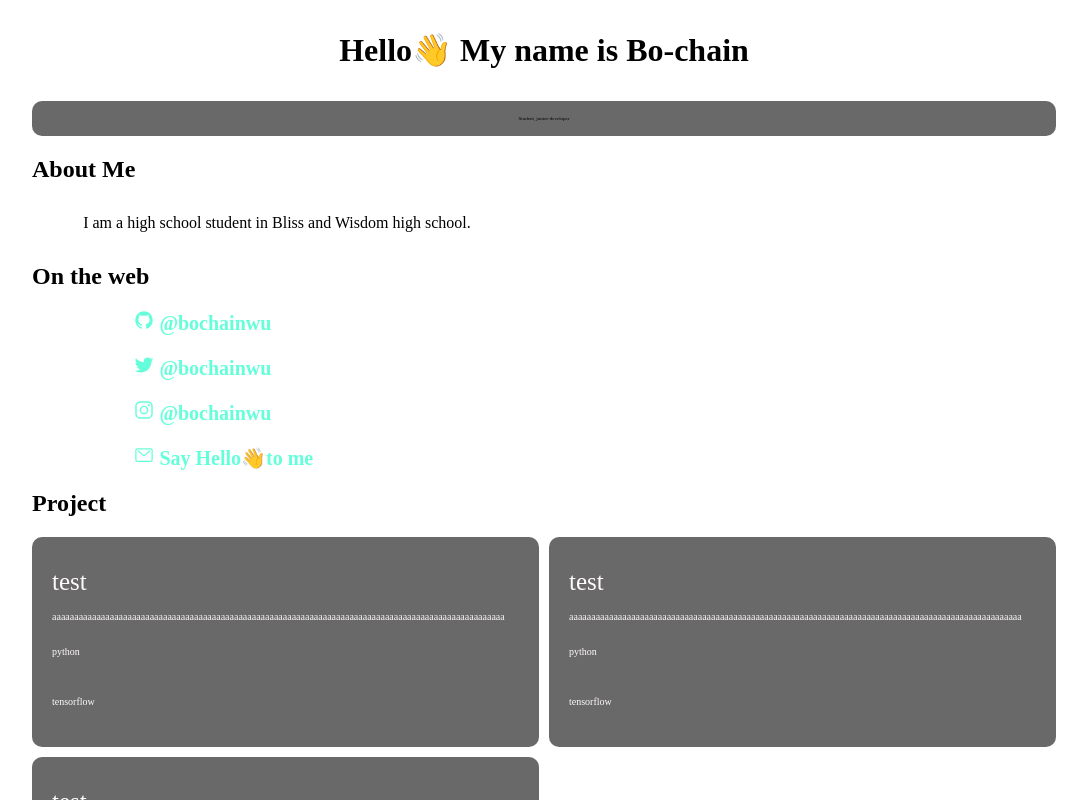
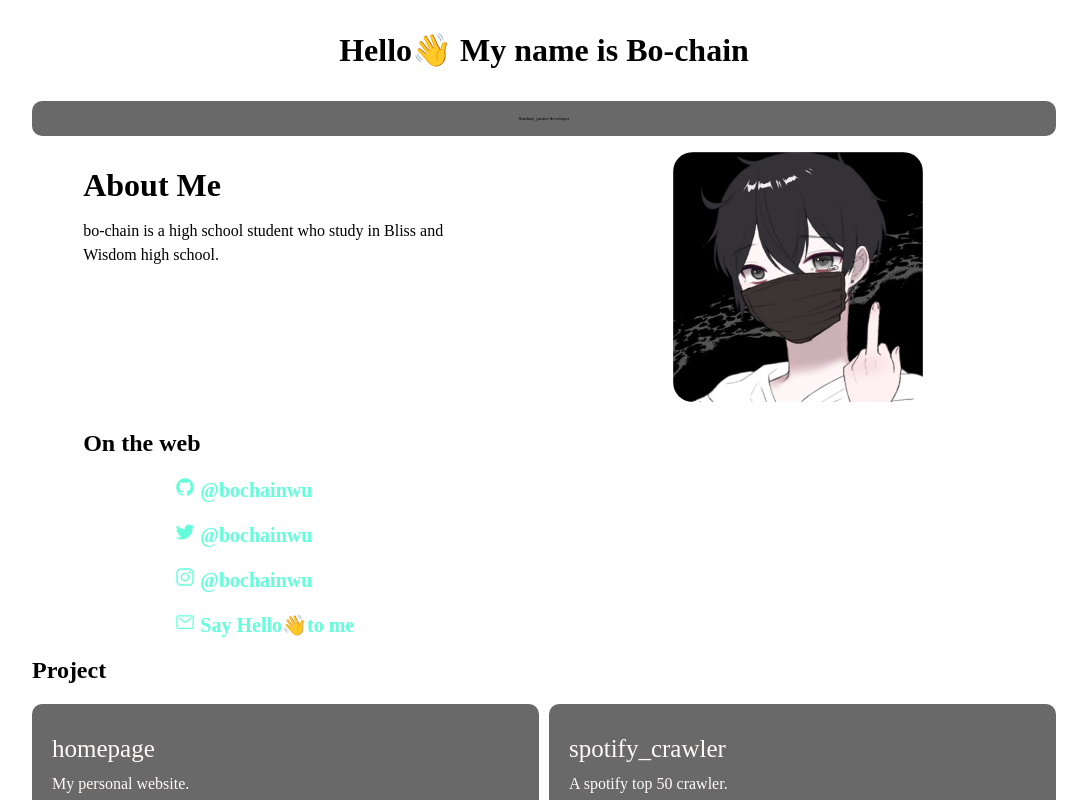
Before and after one commit to cantpr09ram/homepage, a React (Create React App) app: page / in a window 1280 px wide. Shown: the top 800 px of the page, without its empty margins (96-1183 px from the left). Built offline with nearby package versions, Linux system fonts and the light colour scheme.

Commit message:
update About and Project

```diff
--- a/src/App.css
+++ b/src/App.css
@@ -1,38 +1,3 @@
-.App {
-  text-align: center;
-}
-
-.App-logo {
-  height: 40vmin;
-  pointer-events: none;
-}
-
-@media (prefers-reduced-motion: no-preference) {
-  .App-logo {
-    animation: App-logo-spin infinite 20s linear;
-  }
-}
-
-.App-header {
-  background-color: #282c34;
-  min-height: 100vh;
-  display: flex;
-  flex-direction: column;
-  align-items: center;
-  justify-content: center;
-  font-size: calc(10px + 2vmin);
-  color: white;
-}
-
 .App-link {
   color: #61dafb;
 }
-
-@keyframes App-logo-spin {
-  from {
-    transform: rotate(0deg);
-  }
-  to {
-    transform: rotate(360deg);
-  }
-}
--- a/src/App.js
+++ b/src/App.js
@@ -4,7 +4,6 @@ import Project from './components/Project'
 import OnTheWeb from './components/OnTheWeb'
 import Footer from'./components/Footer'
 import styled from '@emotion/styled';
-import { ThemeProvider } from '@emotion/react';
 import useRWD from "./components/useRWD";
 
 
@@ -18,7 +17,7 @@ const App = () => {
   return (
     <Theme >
       <Hello />
-      <About />
+      <About wininfo = {winsize} />
       <OnTheWeb />
       <Project wininfo = {winsize} />
       <Footer />
--- a/src/components/About.js
+++ b/src/components/About.js
@@ -1,22 +1,79 @@
 import React from "react";
 import styled from "@emotion/styled";
-import { ReactComponent as pic } from './img/Profile Picture.png';
+import Me from './img/bochain.png';
 
-//const test = "I'm a software engineer and artist based in Toronto. I have profound interest in full-stack development, machine learning, human-computer interactions, and everything in between."
-
-const AboutMe = styled.p`
+const Container = styled.p`
+    display: flex;
+    gap: 96px;
+    justify-content: center;
     padding-left: 5%;
     padding-right: 5%;
     line-height:40px;
 `;
 
-const About = () => {
+const AboutInfo = styled.div`
+    flex-basis: ${({ size }) => (size === "tablet" ? 'auto' : '60%')};
+    display: flex;
+    gap: 96px;
+    line-height: 24px;
+    flex-direction: column;
+    overflow: hidden;
+`;
+
+const Title = styled.h1`
+    text-align: ${({ size }) => (size === "tablet" ? 'center' : '')};
+    font-size: 16px;
+    font-size: 2em;
+    margin-block-start: 0.67em;
+    margin-block-end: 0.67em;
+    margin-inline-start: 0px;
+    margin-inline-end: 0px;
+    font-weight: bold;
+    line-height: 24px;
+`;
+
+const AboutText = styled.div`
+    align-items: center;
+    display: 'flex';
+    flex-basis: 40%;
+    flex-direction: column;
+    gap: 36px;
+`;
+
+const AboutPic = styled.div`
+    display: ${({ size }) => (size === "tablet" ? 'none' : 'flex')};
+    flex-basis: 60%;
+    gap: 96px;
+    justify-content: center;
+    width: 100%;
+    height: 100%;
+    overflow: hidden;
+`;
+
+const PicWarper = styled.img`
+    border-radius:20px;
+    margin-bottom: 8px;
+`;
+const school_url = "http://www.bwjh.ylc.edu.tw/";
+
+//
+const About = (props) => {
+    const size = props.wininfo;
     return(
         <>
-            <h2>About Me</h2>
-            <p><AboutMe>I am a high school student in Bliss and Wisdom high school.</AboutMe><pic /></p>
+            <Container>
+                <AboutInfo size={size}>
+                    <AboutText>
+                        <Title size={size}>About Me</Title>
+                        <div>bo-chain is a high school student who study in Bliss and Wisdom high school.</div>
+                    </AboutText>
+                </AboutInfo>
+                <AboutPic size={size} >
+                    <PicWarper src={Me} width="250" height="250"></PicWarper>
+                </AboutPic>
+
+            </Container>
         </>
-
     );
 }
 
--- a/src/components/Hello.js
+++ b/src/components/Hello.js
@@ -8,6 +8,7 @@ const Name = styled.h1`
 
 `;
 const Career = styled.p`
+    flexWrap: "wrap";
     font-size: 5px;
     background-color: #696969;
     text-align: center;
--- a/src/components/OnTheWeb.js
+++ b/src/components/OnTheWeb.js
@@ -1,6 +1,13 @@
 import React from "react";
 import styled from "@emotion/styled";
 import { IoLogoInstagram, IoLogoTwitter, IoLogoGithub, IoMailOutline } from "react-icons/io5";
+
+const Container = styled.div`
+    gap: 96px;
+    justify-content: center;
+    padding-left: 5%;
+    padding-right: 5%;
+`;
 
 const LinkList = styled.div`
 padding-left:10%;
@@ -13,7 +20,7 @@ color: #64ffda;
 
 const OnTheWeb = () =>{
     return(
-        <>
+        <Container>
         <h2>On the web</h2>
         <LinkList>
             <Link><IoLogoGithub></IoLogoGithub><a rel="noreferrer" href="https://github.com/bochainwu" target="_blank">  @bochainwu</a></Link>
@@ -22,7 +29,7 @@ const OnTheWeb = () =>{
             <Link><IoMailOutline></IoMailOutline><a rel="noreferrer" href="mailto:bochainwu@gmail.com" target="_blank"> Say Hello👋to me</a></Link>
 
         </LinkList>
-        </>
+        </Container>
     );
 };
 
--- a/src/components/Project.js
+++ b/src/components/Project.js
@@ -1,10 +1,8 @@
 import React from "react";
 import styled  from "@emotion/styled";
-import projectArr from '../project.json';
-
-
 
 const Container = styled.div`
+    padding-bottom: 20px;
     text-align: center;
     display: grid;
     grid-template-columns: repeat( ${({ size }) => (size === "tablet" ? '1' : '2')}, minmax(5px, 1fr));
@@ -18,8 +16,6 @@ const ProjectCard = styled.header`
     border-radius:10px;
     padding: 20px;
     line-height:50px;
-    word-wrap:break-word;
-    word-break:break-all;
     overflow: hidden;
 `;
 const ProjectName = styled.div`
@@ -28,37 +24,52 @@ const ProjectName = styled.div`
 const ProjectDescription = styled.div`
     text-align: left;
     line-height:20px;
-    font-size: 10px;
+    font-size: 16px;
     `;
 const ProjectLanguage = styled.div`
+    line-height: 24px;
     text-align: left;
     font-size: 10px`;
 const TechStack = styled.div`
+    line-height: 24px;
     text-align: left;
     font-size: 10px`;
-const ProjectUrl = styled.div`
+const ProjectUrl = styled.a`
 `;
-
-const project_length = projectArr.length;
-const counters = Array.from({ length: project_length }, (_, index) => index);
-
-
 
 const Project = (props) =>{
     const size = props.wininfo;
+
+    const projects = {
+        "homepage": {
+          desc:
+            "My personal website.",
+          techStack: "javascript(React.js), emotion",
+          link: "https://github.com/bochainwu/homepage",
+        },
+        "spotify_crawler": {
+          desc:
+            "A spotify top 50 crawler.",
+          techStack: "python, beauthfulsoup, urllib, datetime",
+          link: "https://github.com/bochainwu/potify_crawler",
+        }
+
+    };
+
     return(
         <>
             <h2>Project</h2>
             <Container size={size}>
-            {counters.map(item =>
-                <ProjectUrl>
-                <ProjectCard key="{item}">
-                    <ProjectName>test</ProjectName>
-                    <ProjectDescription>aaaaaaaaaaaaaaaaaaaaaaaaaaaaaaaaaaaaaaaaaaaaaaaaaaaaaaaaaaaaaaaaaaaaaaaaaaaaaaaaaaaaaaaaaaaaaaaaaaaaaa</ProjectDescription>
-                    <ProjectLanguage>python</ProjectLanguage>
-                    <TechStack>tensorflow</TechStack>
-                </ProjectCard>
-                </ProjectUrl>
+                {Object.keys(projects).map((key) =>(
+                    <ProjectUrl key={key} href={projects[key]["link"]}>
+                    <ProjectCard>
+                        <ProjectName >{key}</ProjectName>
+                        <ProjectDescription >{projects[key]["desc"]}</ProjectDescription>
+                        <ProjectLanguage >{projects[key]["language"]}</ProjectLanguage>
+                        <TechStack >{projects[key]["techStack"]}</TechStack>
+                    </ProjectCard>
+                    </ProjectUrl>
+                )
                 )}
             </Container>
         </>
--- a/src/components/useRWD.js
+++ b/src/components/useRWD.js
@@ -6,8 +6,6 @@ const useRWD=()=>{
     const handleRWD=()=>{
         if(window.innerWidth>=768)
             setMobile("PC");
-        else if (window.innerWidth>420)
-            setMobile("tablet");
         else
             setMobile("tablet");
     }
```
Also changed, not shown: src/components/Const.js (added, +23 -0 lines), src/components/img/bochain.png (renamed from src/components/img/Profile Picture.png).
